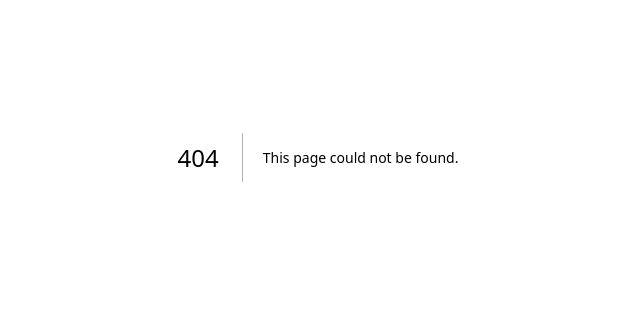
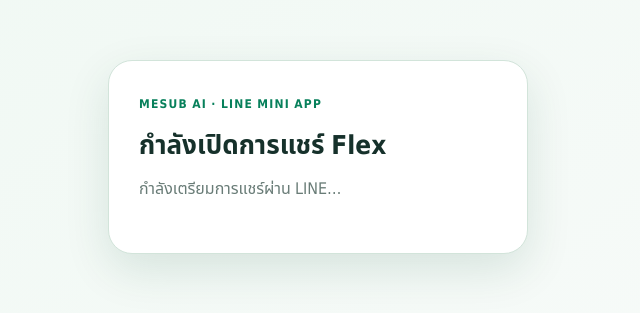
Before and after one commit to get4242/mesub-ai, a Next.js app: page /line/share in a window 1280 px wide. Before the commit this address had no page. Shown: the part 243-556 px from the top of the page, without its empty margins (322-962 px from the left). Built offline with nearby package versions, Linux system fonts and the light colour scheme.

Commit message:
fix: establish MINI App session before Flex sharing

```diff
--- a/src/app/globals.css
+++ b/src/app/globals.css
@@ -787,6 +787,23 @@
 .button-line:hover { background: #05a947; color: #fff; }
 .line-flex-share { display: grid; gap: 4px; }
 .line-flex-share .hint { margin: 0; max-width: 240px; font-size: 12px; }
+.line-session-shell {
+  display: grid;
+  min-height: 100dvh;
+  place-items: center;
+  padding: 24px;
+  background: linear-gradient(145deg, #eef8f2, #f9fbfa);
+}
+.line-session-card {
+  width: min(100%, 420px);
+  padding: 30px;
+  border: 1px solid #d2e4da;
+  border-radius: 24px;
+  background: #fff;
+  box-shadow: 0 16px 46px rgba(12, 72, 47, .12);
+}
+.line-session-card h1 { margin: 10px 0; color: var(--ink); font-size: 26px; }
+.line-session-card p { margin: 0 0 20px; color: var(--muted); line-height: 1.65; }
 .property-slider-main {
   position: relative;
   overflow: hidden;
--- /dev/null
+++ b/src/app/line/share/page.tsx
@@ -0,0 +1,11 @@
+import { LineMiniAppSession } from "@/components/line-mini-app-session";
+import { normalizeReturnPath } from "@/features/line/session";
+
+export default async function LineSharePage({
+  searchParams,
+}: {
+  searchParams: Promise<{ returnTo?: string }>;
+}) {
+  const { returnTo } = await searchParams;
+  return <LineMiniAppSession liffId={process.env.LINE_MINI_APP_LIFF_ID ?? null} returnTo={normalizeReturnPath(returnTo)} />;
+}
--- a/src/components/line-flex-share-button.tsx
+++ b/src/components/line-flex-share-button.tsx
@@ -53,9 +53,10 @@
       return;
     }
     if (!window.liff || !ready || !window.liff.isInClient()) {
-      const miniAppUrl = `https://miniapp.line.me/${liffId}${window.location.pathname}${window.location.search}`;
+      const returnTo = `${window.location.pathname}${window.location.search}`;
+      const miniAppUrl = `https://miniapp.line.me/${liffId}/line/share?returnTo=${encodeURIComponent(returnTo)}`;
       window.location.assign(miniAppUrl);
-      setMessage("กำลังเปิดใน LINE MINI App เพื่อให้แชร์เป็น Flex ได้");
+      setMessage("กำลังเปิด LINE MINI App และยืนยันการเข้าสู่ระบบก่อนแชร์ Flex");
       return;
     }
     if (!window.liff.shareTargetPicker) {
--- /dev/null
+++ b/src/components/line-mini-app-session.tsx
@@ -0,0 +1,61 @@
+"use client";
+
+import Script from "next/script";
+import { useState } from "react";
+import type { LiffApi } from "./line-account-card";
+
+declare global { interface Window { liff?: LiffApi } }
+
+function messageFor(code: string | undefined) {
+  if (code === "LINE_ACCOUNT_NOT_LINKED") return "บัญชี LINE นี้ยังไม่เชื่อมกับ Mesub AI กรุณาเข้าสู่ระบบ Mesub AI แล้วเชื่อมต่อ LINE ที่หน้าโปรไฟล์ก่อน";
+  if (code === "LINE_UNAVAILABLE") return "LINE ยังยืนยันตัวตนไม่สำเร็จ กรุณาลองอีกครั้ง";
+  return "ไม่สามารถเปิด session จาก LINE ได้ กรุณาลองใหม่อีกครั้ง";
+}
+
+export function LineMiniAppSession({ liffId, returnTo }: { liffId: string | null; returnTo: string }) {
+  const [message, setMessage] = useState("กำลังเตรียมการแชร์ผ่าน LINE…");
+
+  async function start() {
+    if (!liffId || !window.liff) {
+      setMessage("ยังไม่ได้ตั้งค่า LINE MINI App สำหรับระบบนี้");
+      return;
+    }
+    try {
+      await window.liff.init({ liffId });
+      if (!window.liff.isLoggedIn()) {
+        window.liff.login({ redirectUri: window.location.href });
+        return;
+      }
+      const idToken = window.liff.getIDToken();
+      if (!idToken) {
+        setMessage("กรุณาเข้าสู่ระบบ LINE อีกครั้ง");
+        return;
+      }
+      const response = await fetch("/api/line/auth/session", {
+        method: "POST",
+        headers: { "Content-Type": "application/json" },
+        body: JSON.stringify({ idToken, returnTo }),
+      });
+      const result = await response.json() as { ok?: boolean; code?: string; returnTo?: string };
+      if (!response.ok || !result.ok) {
+        setMessage(messageFor(result.code));
+        return;
+      }
+      window.location.replace(result.returnTo ?? returnTo);
+    } catch {
+      setMessage("ไม่สามารถเปิด LINE MINI App ได้ กรุณาปิดแล้วลองกดแชร์อีกครั้ง");
+    }
+  }
+
+  return (
+    <main className="line-session-shell">
+      <section className="line-session-card">
+        <span className="eyebrow">MESUB AI · LINE MINI APP</span>
+        <h1>กำลังเปิดการแชร์ Flex</h1>
+        <p role="status">{message}</p>
+        <Script src="https://static.line-scdn.net/liff/edge/2/sdk.js" strategy="afterInteractive" onLoad={start} />
+        {message.includes("เชื่อม") ? <a className="button" href="/login?next=/dashboard/profile">เข้าสู่ระบบเพื่อเชื่อมต่อ LINE</a> : null}
+      </section>
+    </main>
+  );
+}
```
